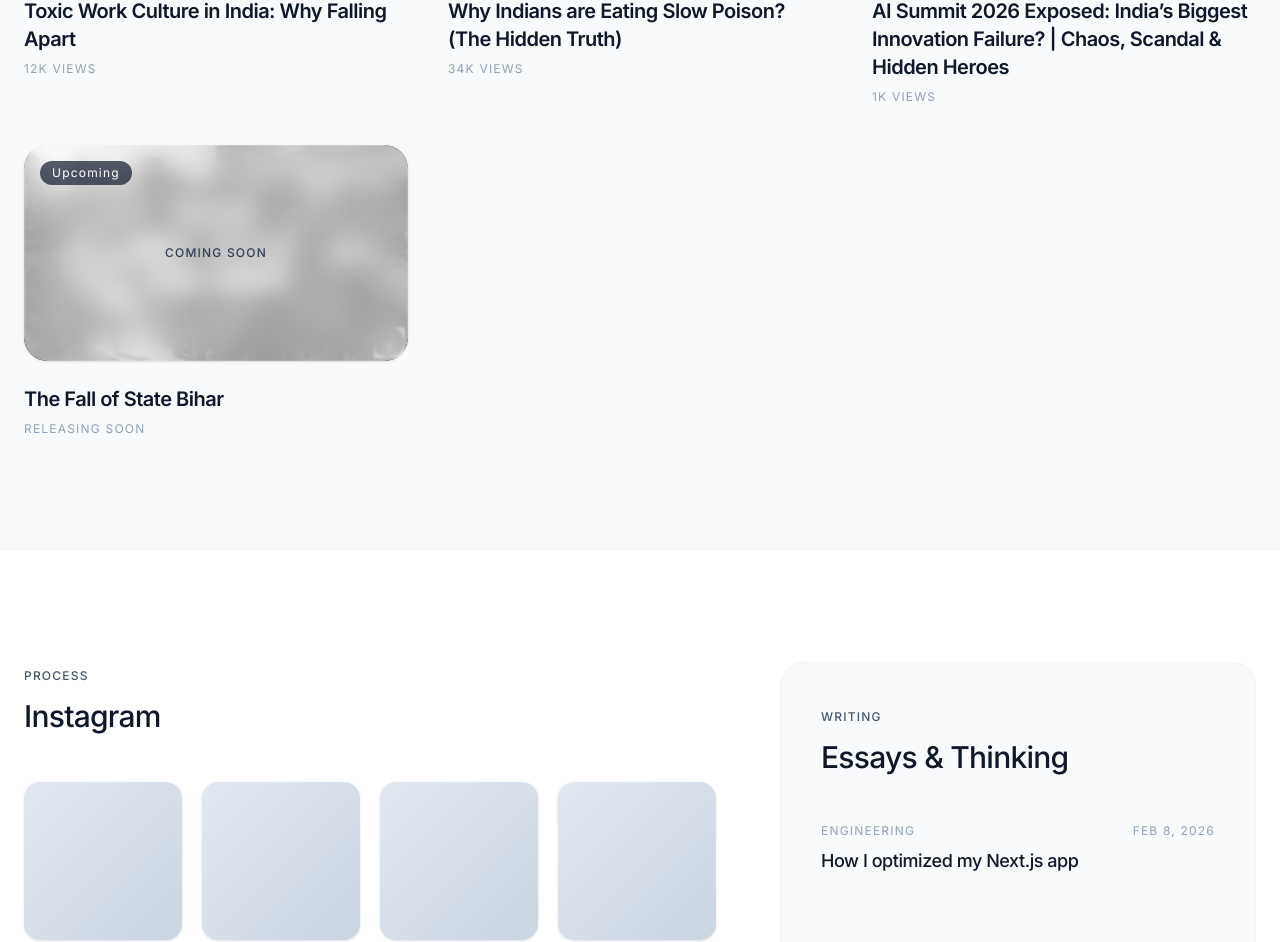
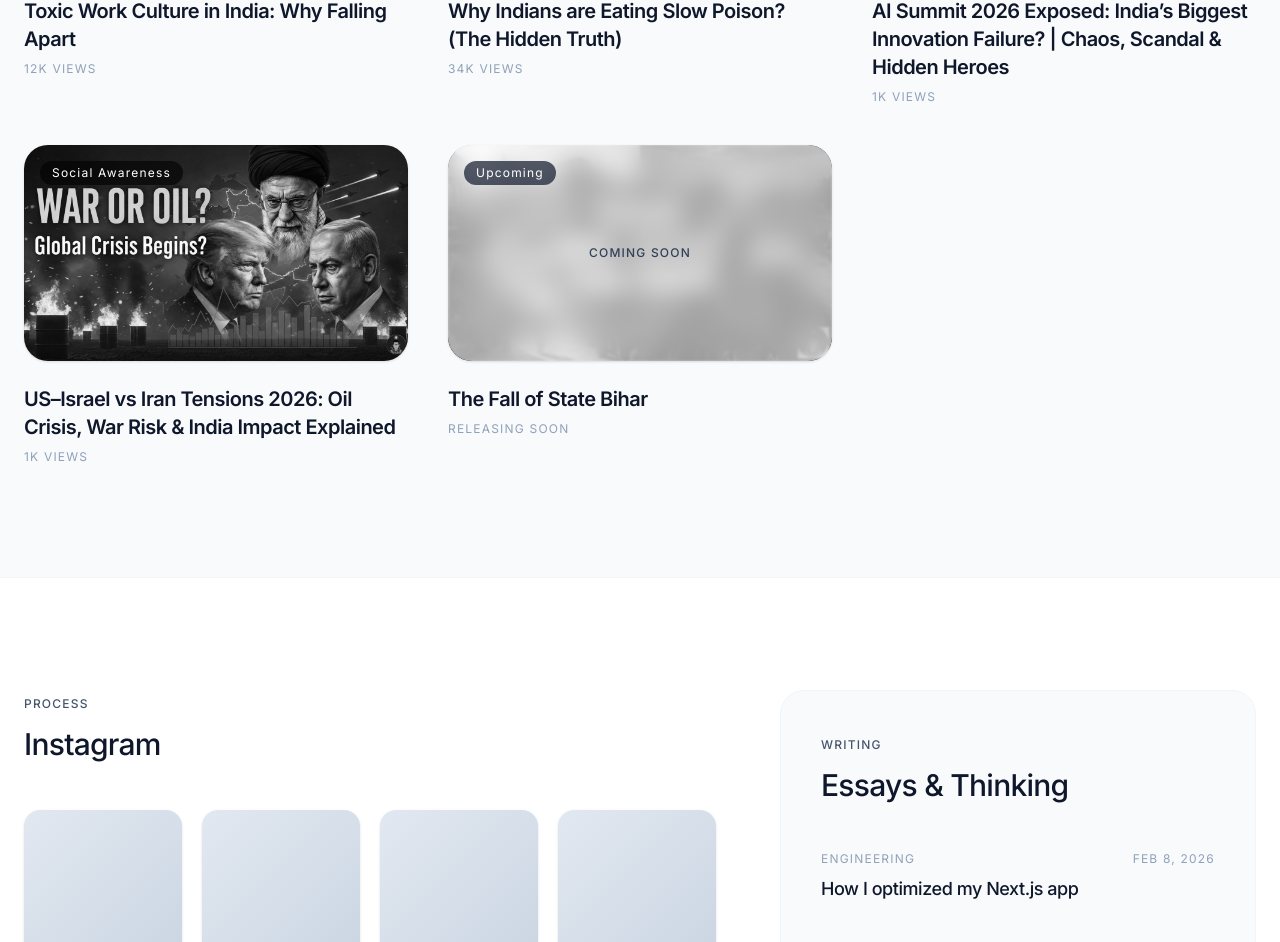
Before and after one commit to Ssharma0355/when-sachin-explains, a Next.js app: page / in a window 1280 px wide. Shown: the part 1259-2201 px from the top of the page. Built offline with nearby package versions, Linux system fonts and the light colour scheme.

Commit message:
added new content

```diff
--- a/app/components/YouTubeFeed.tsx
+++ b/app/components/YouTubeFeed.tsx
@@ -9,6 +9,8 @@ import Thumbnail1 from '../assets/thubnail1.png';
 import Thumbnail2 from "../assets/thubnail2.png";
 import Thumbnail3 from "../assets/thubnail3.png";
 import Thumbnail4 from "../assets/thubnail4.png";
+import Thumbnail5 from "../assets/thubnail5.png";
+
 
 
 interface Video {
@@ -49,8 +51,17 @@ const videos: Video[] = [
         link: 'https://youtu.be/jw2qAE5wHbY?si=DbV1-OaX1JAbeDYK',
         status: 'published',
     },
+     {
+        id: 4,
+        title: 'US–Israel vs Iran Tensions 2026: Oil Crisis, War Risk & India Impact Explained',
+        thumbnail: Thumbnail5,
+        category: 'Social Awareness',
+        views: '1K',
+        link: 'https://youtu.be/6lQo-bOv_bA?si=WXo-4xCkM6ZSHxUk',
+        status: 'published',
+    },
     {
-        id: 4,
+        id: 5,
         title: 'The Fall of State Bihar',
         thumbnail: Thumbnail2,
         category: 'Society',
```
Also changed, not shown: app/assets/thubnail5.png (added).
